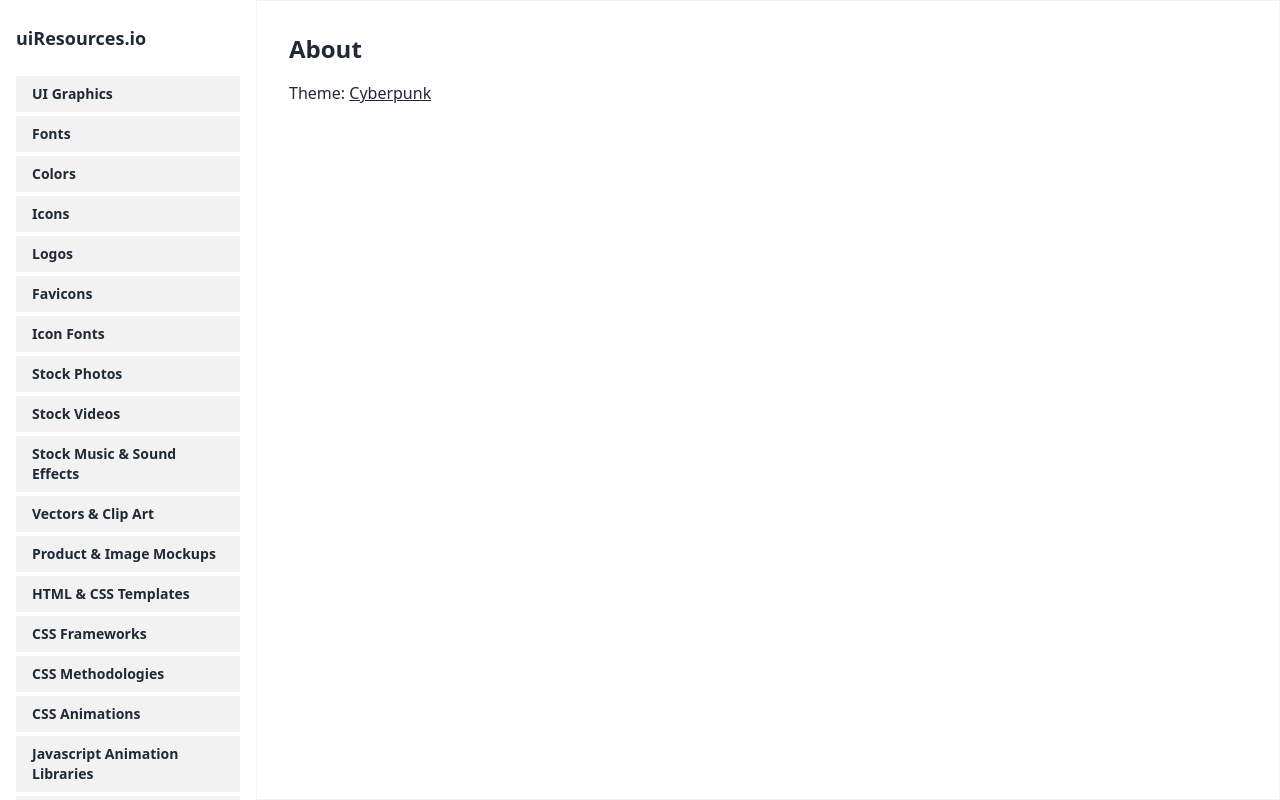
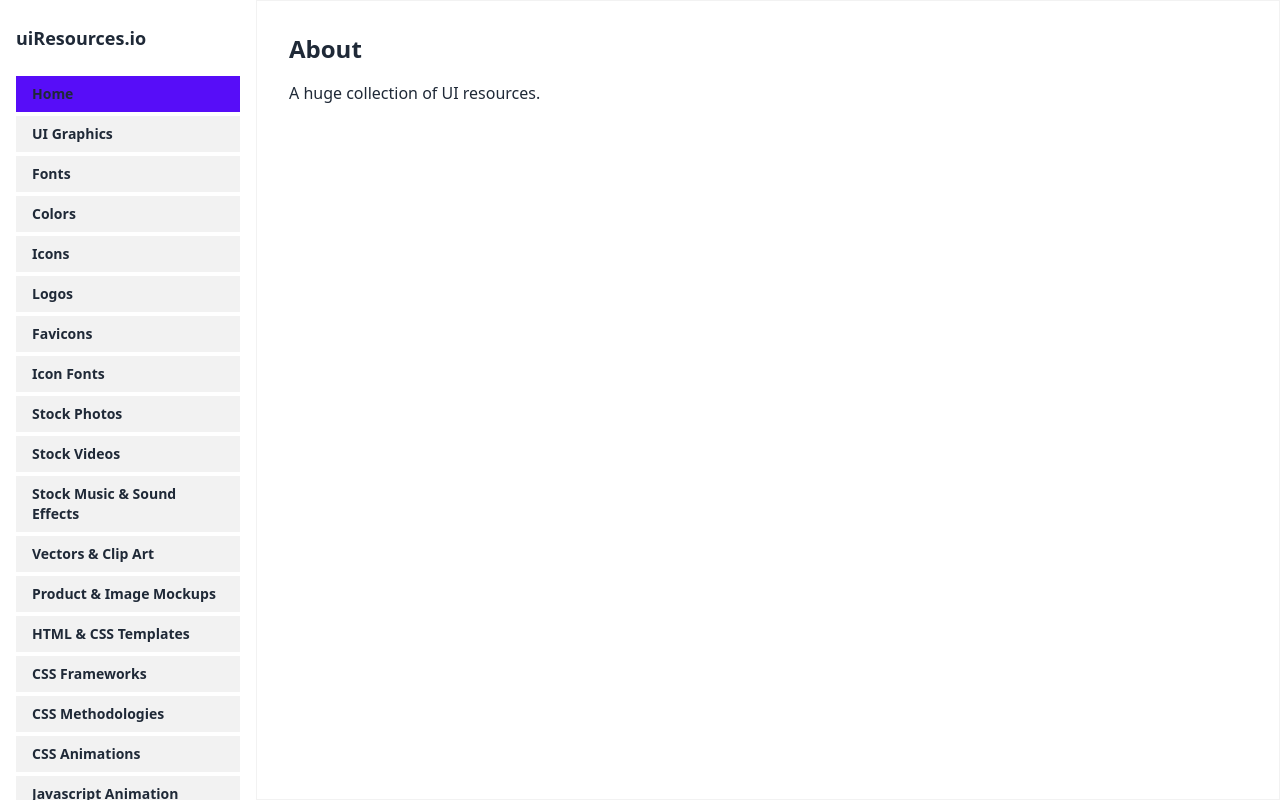
Before and after one commit to junsantilla/uiresources, a React (Create React App) app: page / in a window 1280 px wide. Built offline with nearby package versions, Linux system fonts and the light colour scheme.

Commit message:
Nav style, About

```diff
--- a/package.json
+++ b/package.json
@@ -10,6 +10,7 @@
     "perfect-scrollbar": "^1.5.5",
     "react": "^18.2.0",
     "react-dom": "^18.2.0",
+    "react-icons": "^4.6.0",
     "react-router-dom": "^6.4.3",
     "react-scripts": "5.0.1",
     "web-vitals": "^2.1.4"
--- a/src/components/Navbar.jsx
+++ b/src/components/Navbar.jsx
@@ -1,15 +1,23 @@
 import { useState } from "react";
 import NavData from "../data/NavData";
-import { Link } from "react-router-dom";
+import { Link, useLocation } from "react-router-dom";
 
 function Navbar() {
 	const [nav, setNav] = useState(NavData);
 
+	const location = useLocation();
+
+	const pathMatchRoute = (route) => {
+		if (route === location.pathname) {
+			return true;
+		}
+	};
+
 	return (
-		<div className="w-1/5 overflow-auto left-0 overflow-y-auto h-screen fixed mb-10">
+		<div className="w-1/5 overflow-auto left-0 h-screen fixed mb-10">
 			<div className="flex flex-col justify-between">
 				<div className="px-4 py-6">
-					<Link to="/" className="font-bold text-lg">
+					<Link to="/" className="font-bold text-lg hover:underline">
 						uiResources.io
 					</Link>
 					<nav
@@ -20,7 +28,11 @@
 							<Link
 								key={i}
 								to={item.path}
-								className="flex items-center text-sm bg-base-200 hover:bg-base-300 px-4 py-2 font-bold"
+								className={
+									pathMatchRoute(item.path)
+										? "flex items-center text-sm px-4 py-2 font-bold bg-primary"
+										: "flex items-center text-sm px-4 py-2 font-bold bg-base-200 hover:bg-base-300"
+								}
 							>
 								{item.title}
 							</Link>
--- a/src/data/NavData.js
+++ b/src/data/NavData.js
@@ -1,4 +1,8 @@
 const NavData = [
+	{
+		title: "Home",
+		path: "/",
+	},
 	{
 		title: "UI Graphics",
 		path: "/ui-graphics",
--- a/src/pages/About.jsx
+++ b/src/pages/About.jsx
@@ -5,16 +5,7 @@
 		<div className="flex justify-end">
 			<div className="w-4/5 p-8 border border-base-200 justify-self-end min-h-screen">
 				<h1 className="text-2xl font-bold mb-4">About</h1>
-				<p>
-					Theme:{" "}
-					<a
-						href="https://daisyui.com/docs/themes/"
-						target="_blank"
-						className="underline"
-					>
-						Cyberpunk
-					</a>{" "}
-				</p>
+				<p>A huge collection of UI resources.</p>
 			</div>
 		</div>
 	);
--- a/src/pages/Collections.jsx
+++ b/src/pages/Collections.jsx
@@ -1,11 +1,11 @@
 import { useState } from "react";
 import CollectionsData from "../data/CollectionsData";
 import { useLocation } from "react-router-dom";
+import { FaExternalLinkAlt } from "react-icons/fa";
 
 function Icons() {
-	const [collections, setCollections] = useState(CollectionsData);
-	const loc = useLocation();
-	const location = loc.pathname.substring(1);
+	const [collections] = useState(CollectionsData);
+	const location = useLocation().pathname.substring(1);
 
 	const filtered = collections.filter((collection) => {
 		return collection.category === location;
@@ -34,8 +34,15 @@
 									</td>
 									<td>{item.description}</td>
 									<td className="flex justify-end p-3">
-										<a href={item.url} target="_blank">
-											<button className="btn border-0 capitalize transition-none hover:text-primary-content hover:bg-primary hover:border-0">
+										<a
+											href={item.url}
+											target="_blank "
+											className="w-max"
+										>
+											<button className="btn border-0 px-6  capitalize transition-none hover:text-primary-content hover:bg-primary hover:border-0">
+												<span className="mr-2">
+													<FaExternalLinkAlt />
+												</span>
 												Visit
 											</button>
 										</a>
```
Also changed, not shown: 1 other file (tests, documents, lock files or other folders).
